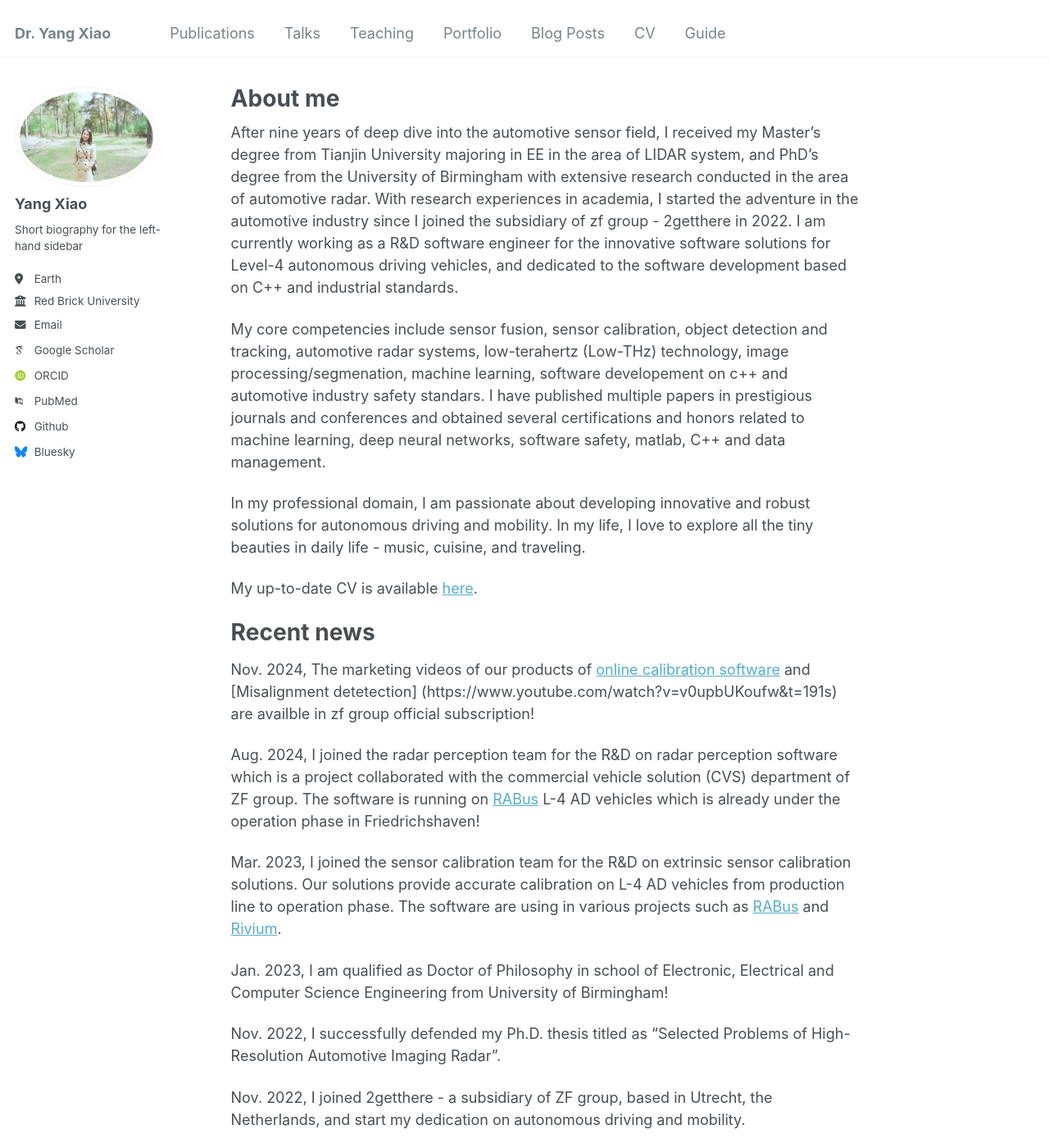
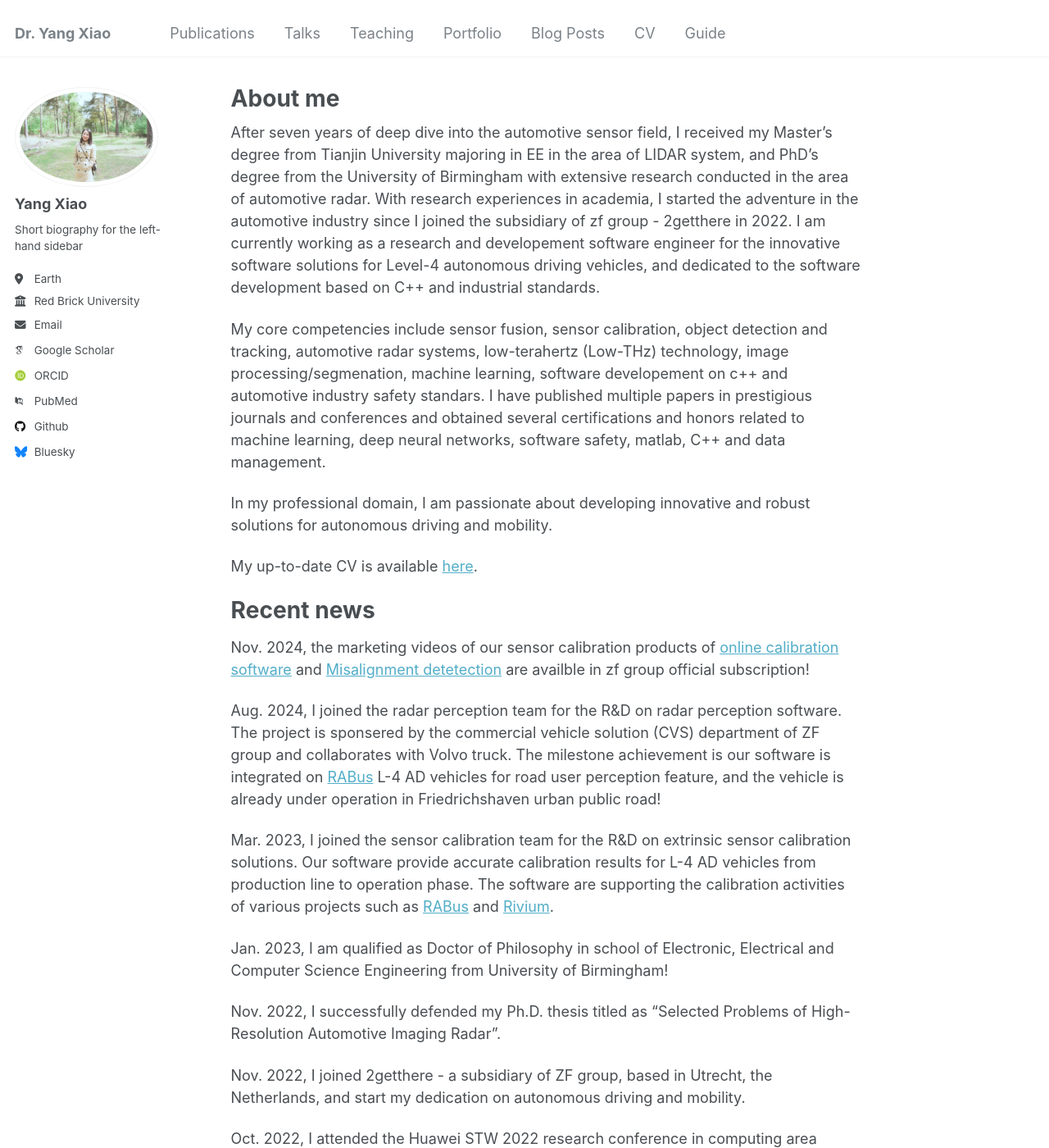
Before and after one commit to YangSophiaXiao/Yang.Sophia.Xiao.github.io, a Jekyll site: the page built from _pages/about.md, in a window 1280 px wide and 1400 px high. Shown: the whole window at 82% size. Built offline with Jekyll 4.4.1, drawn with Linux system fonts in a browser that asks for light colours; some web fonts are replaced; some of the changed text lies outside the part shown.

Commit message:
Commit changes in about me

```diff
--- a/_pages/about.md
+++ b/_pages/about.md
@@ -7,22 +7,22 @@
   - /about.html
 ---
 
-After nine years of deep dive into the automotive sensor field, I received my Master's degree from Tianjin University majoring in EE in the area of LIDAR system, and PhD's degree from the University of Birmingham with extensive research conducted in the area of automotive radar. With research experiences in academia, I started the adventure in the automotive industry since I joined the subsidiary of zf group - 2getthere in 2022. I am currently working as a R&D software engineer for the innovative software solutions for Level-4 autonomous driving vehicles, and dedicated to the software development based on C++ and industrial standards.
+After seven years of deep dive into the automotive sensor field, I received my Master's degree from Tianjin University majoring in EE in the area of LIDAR system, and PhD's degree from the University of Birmingham with extensive research conducted in the area of automotive radar. With research experiences in academia, I started the adventure in the automotive industry since I joined the subsidiary of zf group - 2getthere in 2022. I am currently working as a research and developement software engineer for the innovative software solutions for Level-4 autonomous driving vehicles, and dedicated to the software development based on C++ and industrial standards.
 
 My core competencies include sensor fusion, sensor calibration, object detection and tracking, automotive radar systems, low-terahertz (Low-THz) technology, image processing/segmenation, machine learning, software developement on c++ and automotive industry safety standars. I have published multiple papers in prestigious journals and conferences and obtained several certifications and honors related to machine learning, deep neural networks, software safety, matlab, C++ and data management.
 
-In my professional domain, I am passionate about developing innovative and robust solutions for autonomous driving and mobility. In my life, I love to explore all the tiny beauties in daily life - music, cuisine, and traveling.
+In my professional domain, I am passionate about developing innovative and robust solutions for autonomous driving and mobility.
 
 My up-to-date CV is available [here](../files/CV_YX.pdf).
 
 Recent news
 =====
 
-Nov. 2024, The marketing videos of our products of [online calibration software](https://www.youtube.com/watch?v=5mTBcsLttQY&t=35s) and [Misalignment detetection] (https://www.youtube.com/watch?v=v0upbUKoufw&t=191s) are availble in zf group official subscription!
+Nov. 2024, the marketing videos of our sensor calibration products of [online calibration software](https://www.youtube.com/watch?v=5mTBcsLttQY&t=35s) and [Misalignment detetection](https://www.youtube.com/watch?v=v0upbUKoufw&t=191s) are availble in zf group official subscription!
 
-Aug. 2024, I joined the radar perception team for the R&D on radar perception software which is a project collaborated with the commercial vehicle solution (CVS) department of ZF group. The software is running on [RABus](https://www.youtube.com/watch?v=isRtxSoPeFc) L-4 AD vehicles which is already under the operation phase in Friedrichshaven!
+Aug. 2024, I joined the radar perception team for the R&D on radar perception software. The project is sponsered by the commercial vehicle solution (CVS) department of ZF group and collaborates with Volvo truck. The milestone achievement is our software is integrated on [RABus](https://www.youtube.com/watch?v=isRtxSoPeFc) L-4 AD vehicles for road user perception feature, and the vehicle is already under operation in Friedrichshaven urban public road!
 
-Mar. 2023, I joined the sensor calibration team for the R&D on extrinsic sensor calibration solutions. Our solutions provide accurate calibration on L-4 AD vehicles from production line to operation phase. The software are using in various projects such as [RABus](https://www.youtube.com/watch?v=isRtxSoPeFc) and [Rivium](https://www.youtube.com/watch?v=m5-rI5n6qng).
+Mar. 2023, I joined the sensor calibration team for the R&D on extrinsic sensor calibration solutions. Our software provide accurate calibration results for L-4 AD vehicles from production line to operation phase. The software are supporting the calibration activities of various projects such as [RABus](https://www.youtube.com/watch?v=isRtxSoPeFc) and [Rivium](https://www.youtube.com/watch?v=m5-rI5n6qng).
 
 Jan. 2023, I am qualified as Doctor of Philosophy in school of Electronic, Electrical and Computer Science Engineering from University of Birmingham!
 
@@ -30,13 +30,29 @@
 
 Nov. 2022, I joined 2getthere - a subsidiary of ZF group, based in Utrecht, the Netherlands, and start my dedication on autonomous driving and mobility.
 
+Oct. 2022, I attended the Huawei STW 2022 research conference in computing area which is held in Zurich, Switzerland!
+
+Oct. 2022, our paper "Automotive Radar Image Segmentation with Frame Fusion”, is nominated as the best student paper prize of the IET radar conference held in Edinburgh, UK.
+
+Oct. 2022, our paper "Universal Image Segmentation Framework on High-resolution Automotive Radar Map”, is oral presented in IET radar conference held in Edinburgh, UK.
+
 Jun. 2022, I joined Huawei Technology in Leuven, Belgium as a computing technology consultant, and focused on technical insight of high-performance computing (HPC) technology.
 
-Oct. 2017, I moved to United Kindom to start my research on the topic of Low-THz automotive radar system in MISL group in University of Birmingham.
+Feb. 2022, our paper "The end-to-end segmentation on automotive radar imagery”, is oral presented in 18th European Radar Conference (EuRAD 2021) held in London, UK.
+
+2021, our paper "Image segmentation and region classification in automotive high-resolution radar imagery" is published in IEEE sensors journal.
+
+2020, our paper "Modeling and experiment verification of transmissivity of low-THz radar signal through vehicle infrastructure" is published in IEEE sensors journal.
+
+Sep. 2020, our paper ”Feature-based Classification for Image Segmentation in Automotive Radar Based on
+Statistical Distribution Analysis” is oral presented in IEEE radar conference held in Florence, Italy.
+
+Jun. 2019, our paper ”Transmissivity through automotive bumpers at mm-wave and low-THz frequencies” is oral presented in International Radar Symposium (IRS) held in Ulm, Germany.
+
+Oct. 2017, I moved to United Kindom to start my research on the topic of automotive radar system in MISL group in University of Birmingham.
 
 Sep. 2016, I started my research on absolution distance measurement system based on double
 polarization modulation as a master student in OFC lab, Tianjin University.
-
 
 Miscellaneous
 ======
```
